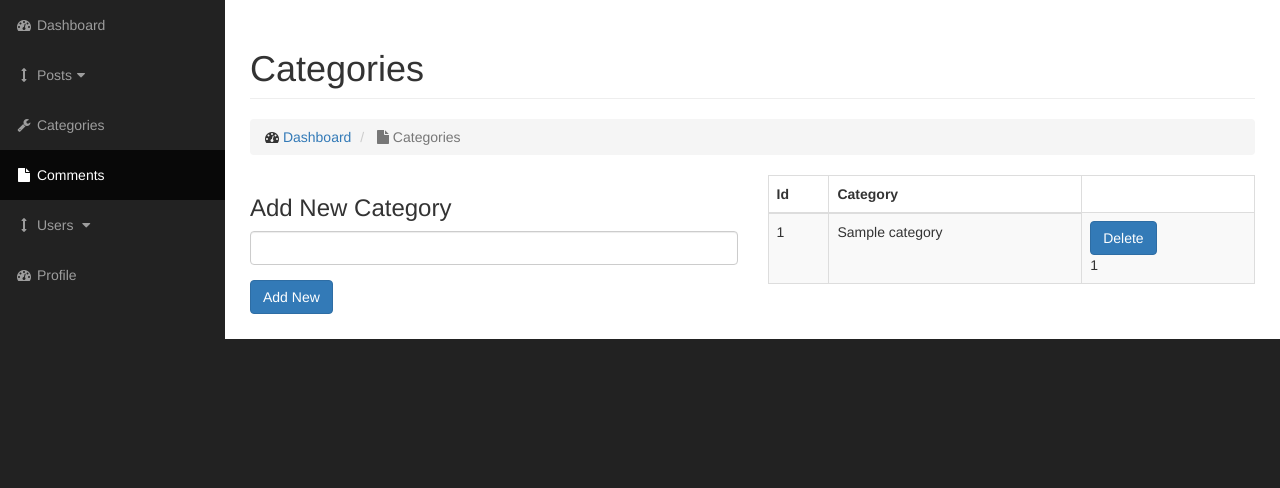
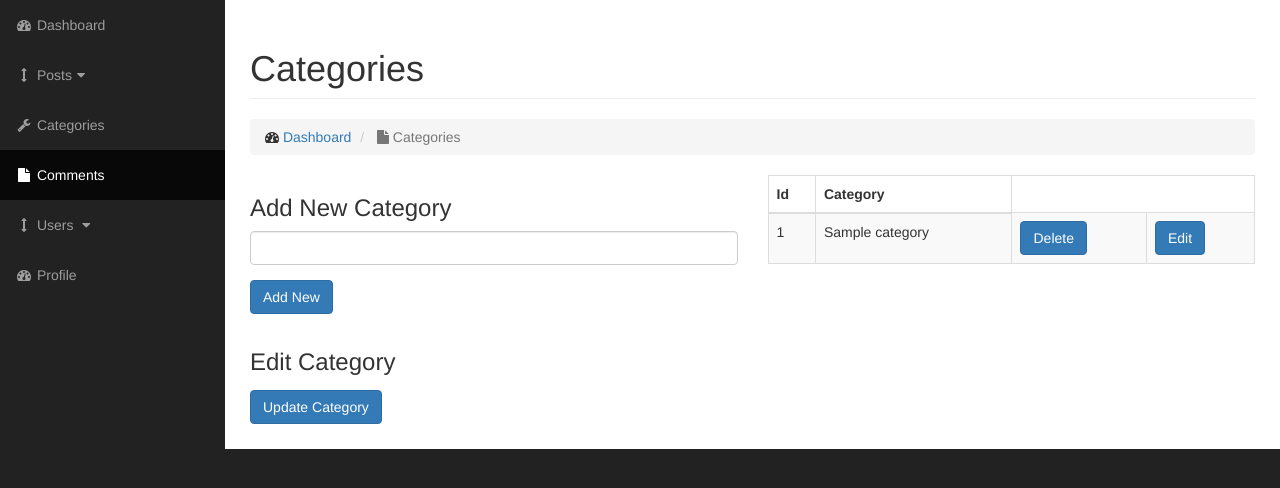
Before and after one commit to bagasghufronalfaiz/CMS, a PHP site: page /admin/categories.php in a window 1280 px wide. Shown: the part 51-539 px from the top of the page. Run offline with PHP 8.4, Linux system fonts and the light colour scheme; tables that the repository leaves empty hold one stand-in row (values such as "Sample post").

Commit message:
edit categoties

```diff
--- a/admin/categories.php
+++ b/admin/categories.php
@@ -66,23 +66,63 @@
                                     <form method="post" action="">
                                     <input type="submit" name="delete" class="btn btn-primary" value="Delete">
                                     </form>
-                                    <?php
-                                    echo $cat_id;
-                                    if(isset($_POST['delete'])){
-                                        $query_delete_category = "DELETE FROM categories WHERE cat_id=$cat_id";
-                                        $delete_category = mysqli_query($conn, $query_delete_category);
-                                        if(!$delete_category){
-                                            die("Connection failed: " . $conn->connect_error);
-                                        }
-                                    }
-                                    ?>
+
                                 </td>
-                            </tr>
+                                <td>
+                                    <form method="post" action="">
+                                    <input type="hidden" value="<?php echo $cat_id; ?>" name="cat_id">
+                                    <input type="submit" name="edit" class="btn btn-primary" value="Edit">
+                                    </form>
+
+                                </td>
                             <?php
                             }
+                            if(isset($_POST['delete'])){
+                            $query_delete_category = "DELETE FROM categories WHERE cat_id=$cat_id";
+                            $delete_category = mysqli_query($conn, $query_delete_category);
+                            header("Location: categories.php");
+                            }
                             ?>
+
+                            </tr>
+
                         </tbody>
                     </table>
+                </div>
+                <div class="col-lg-12">
+                <h3>Edit Category</h3>
+<form action="" method="post">
+    <div class="form-group">
+        <?php
+        if(isset($_POST['edit'])){
+            $cat_id = $_POST['cat_id'];
+            $query_edit_category = "SELECT * FROM categories WHERE cat_id = $cat_id";
+            $select_categories_edit = mysqli_query($conn, $query_edit_category);
+            while($row = mysqli_fetch_assoc($select_categories_edit)){
+                echo $cat_id = $row['cat_id'];
+                echo $cat_title = $row['cat_title'];
+        ?>
+        <input value="<?php if(isset($cat_title)){echo $cat_title;} ?>" type="text" name="cat_title" class="form-control">
+        <?php
+
+            }
+        }
+        ?>
+        <?php
+        if(isset($_POST['update_category'])){
+            $the_cat_title = $_POST['cat_title'];
+            echo $the_cat_title;
+            echo $cat_id;
+            $query_update_category = "UPDATE categories SET cat_title = $the_cat_title  WHERE cat_id=$cat_id";
+            $update_category = mysqli_query($conn, $query_update_category);
+        }
+        ?>
+
+    </div>
+    <div class="form-group">
+        <input type="submit" name="update_category" class="btn btn-primary" value="Update Category">
+    </div>
+</form>
                 </div>
             </div>
             <!-- /.row -->
```
Also changed, not shown: admin/includes/edit_categories.php (added, +31 -0 lines).
